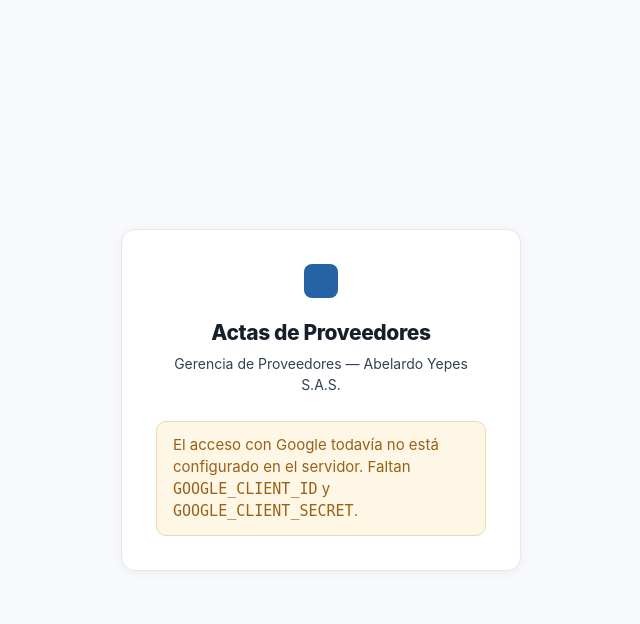
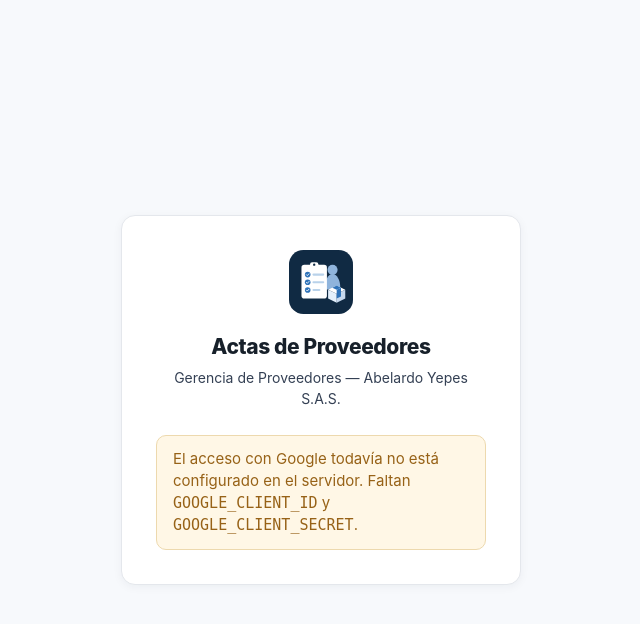
Before and after one commit to santirin33-dot/actas-proveedores-nuevo, a Flask app: page /login in a window 1280 px wide. Shown: the top 624 px of the page, without its empty margins (319-959 px from the left). Run offline with Flask 3, Linux system fonts and the light colour scheme.

Commit message:
El manifest y los iconos, también en la portada y en sin acceso
login.html y sin_acceso.html no heredan de base.html: tienen su propio <head>,
así que se habían quedado sin manifest, sin iconos y con theme-color en blanco.

Importa porque la portada es la PRIMERA página que ve el navegador de alguien
que llega sin sesión, y sin manifest en ella el teléfono no ofrece instalar la
app. El PWA quedaba inalcanzable justo por el camino más común.

De paso, el cuadrado de color que hacía de marcador en la portada pasa a ser el
logo de verdad, a 64px.

```diff
--- a/app/templates/login.html
+++ b/app/templates/login.html
@@ -3,14 +3,23 @@
 <head>
   <meta charset="utf-8">
   <meta name="viewport" content="width=device-width, initial-scale=1">
-  <meta name="theme-color" content="#ffffff">
+  <meta name="theme-color" content="#102A43">
   <title>Entrar · Actas de Proveedores</title>
   <link rel="stylesheet" href="{{ url_for('static', filename='estilo.css') }}">
+  <!-- Los iconos y el manifest van TAMBIÉN aquí, no solo en base.html: esta es
+       la primera página que ve el navegador de alguien que llega sin sesión, y
+       sin manifest en ella el teléfono no ofrece instalar la app. -->
+  <link rel="icon" href="{{ url_for('static', filename='marca.svg') }}" type="image/svg+xml">
+  <link rel="alternate icon" href="{{ url_for('static', filename='favicon-32.png') }}" sizes="32x32">
+  <link rel="apple-touch-icon" href="{{ url_for('static', filename='apple-touch-icon.png') }}">
+  <link rel="manifest" href="{{ url_for('static', filename='manifest.webmanifest') }}">
+  <meta name="apple-mobile-web-app-title" content="Proveedores">
 </head>
 <body>
 <div style="min-height:100vh;display:flex;align-items:center;justify-content:center;padding:24px">
   <div class="tarjeta" style="max-width:400px;width:100%;padding:34px;text-align:center">
-    <div style="width:34px;height:34px;border-radius:8px;background:var(--marca);margin:0 auto 20px"></div>
+    <img src="{{ url_for('static', filename='icono.svg') }}" alt=""
+         width="64" height="64" style="display:block;margin:0 auto 18px">
     <h1 style="margin:0 0 6px;font-size:21px;font-weight:800;letter-spacing:-.4px">Actas de Proveedores</h1>
     <p style="margin:0 0 26px;color:var(--ink-2);font-size:14px">
       Gerencia de Proveedores — Abelardo Yepes S.A.S.</p>
--- a/app/templates/sin_acceso.html
+++ b/app/templates/sin_acceso.html
@@ -3,8 +3,11 @@
 <head>
   <meta charset="utf-8">
   <meta name="viewport" content="width=device-width, initial-scale=1">
+  <meta name="theme-color" content="#102A43">
   <title>Sin acceso · Actas de Proveedores</title>
   <link rel="stylesheet" href="{{ url_for('static', filename='estilo.css') }}">
+  <link rel="icon" href="{{ url_for('static', filename='marca.svg') }}" type="image/svg+xml">
+  <link rel="alternate icon" href="{{ url_for('static', filename='favicon-32.png') }}" sizes="32x32">
 </head>
 <body>
 <div style="min-height:100vh;display:flex;align-items:center;justify-content:center;padding:24px">
```
